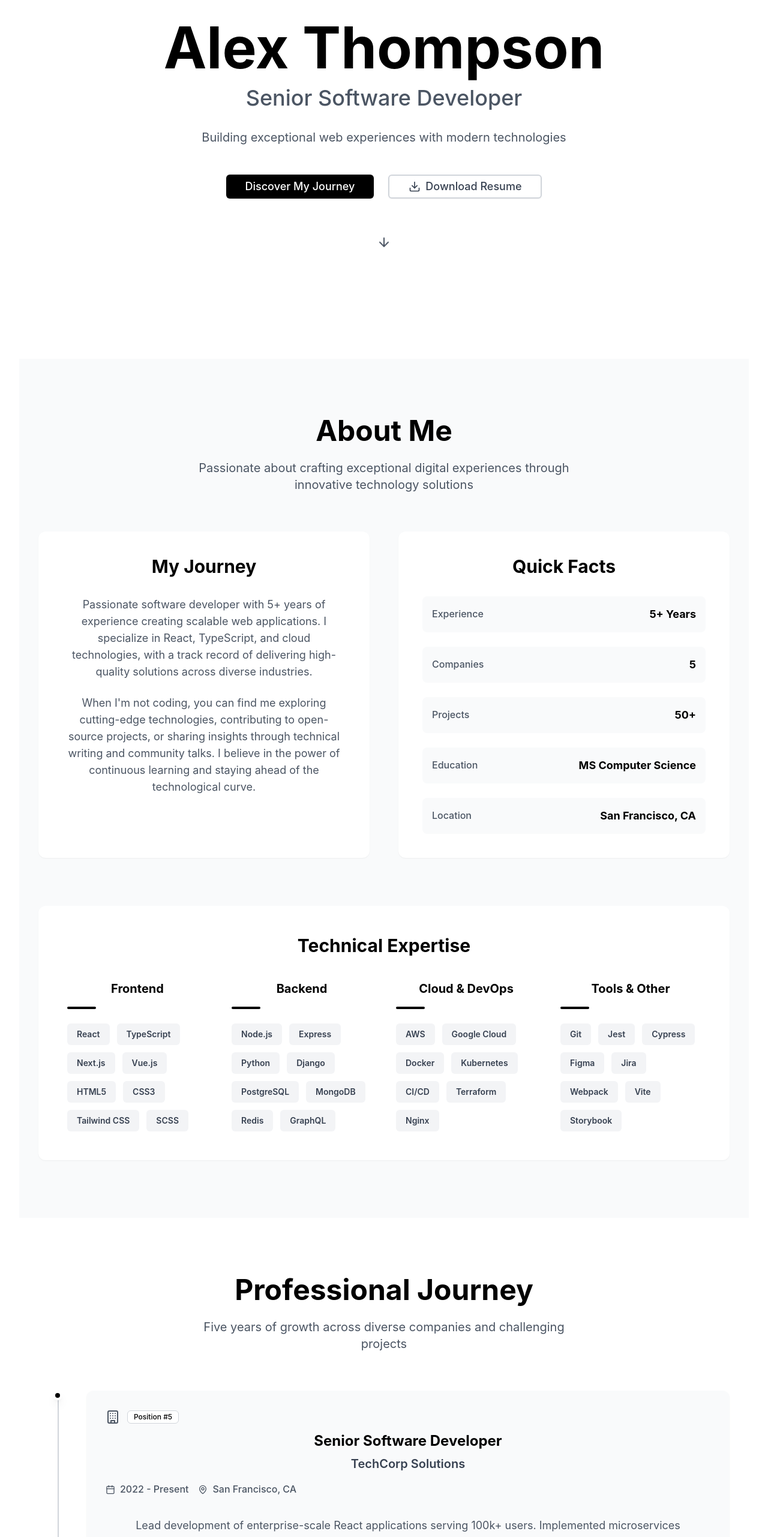
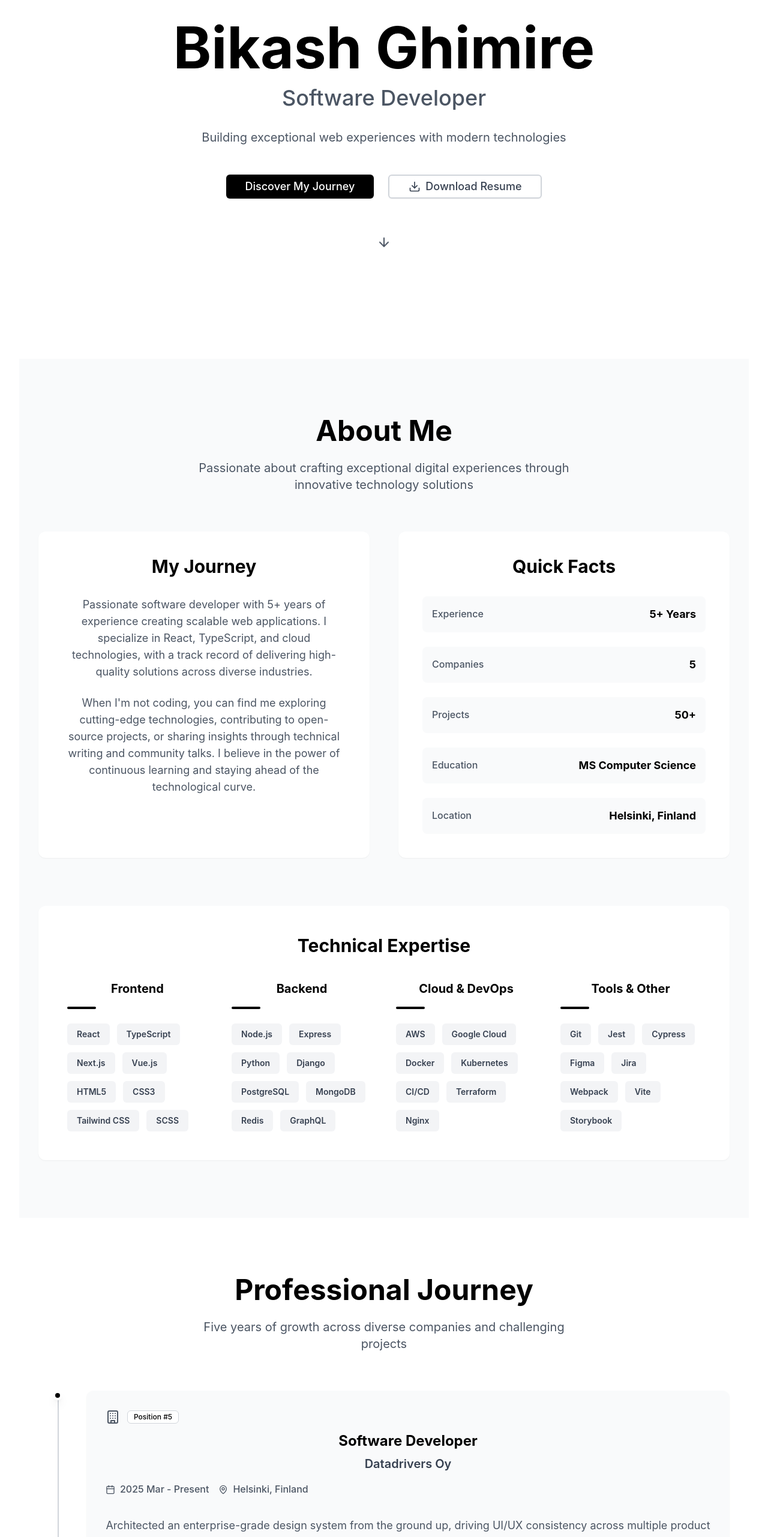
Before and after one commit to bikashghimire/bikashportfolio2.0, a React (Vite) app: page / in a window 1280 px wide. Shown: the part 234-2796 px from the top of the page at 60% size. Built offline with nearby package versions, Linux system fonts and the light colour scheme.

Commit message:
update work experience and education info

```diff
--- a/index.html
+++ b/index.html
@@ -4,22 +4,22 @@
     <meta charset="UTF-8" />
     <link rel="icon" type="image/svg+xml" href="/vite.svg" />
     <meta name="viewport" content="width=device-width, initial-scale=1.0" />
-    <title>Alex Thompson - Senior Software Developer</title>
-    <meta name="description" content="Senior Software Developer with 5+ years of experience creating scalable web applications using React, TypeScript, and modern technologies." />
+    <title>Bikash Ghimire - Software Developer</title>
+    <meta name="description" content="Software Developer with 5+ years of experience creating scalable web applications using React, TypeScript, and modern technologies." />
     <meta name="keywords" content="software developer, web developer, react developer, typescript, javascript, frontend, backend, full stack" />
-    <meta name="author" content="Alex Thompson" />
+    <meta name="author" content="Bikash Ghimire" />
 
     <!-- Open Graph / Facebook -->
     <meta property="og:type" content="website" />
-    <meta property="og:url" content="https://alexthompson.dev" />
-    <meta property="og:title" content="Alex Thompson - Senior Software Developer" />
-    <meta property="og:description" content="Senior Software Developer with 5+ years of experience creating scalable web applications using React, TypeScript, and modern technologies." />
+    <meta property="og:url" content="https://bikashghimire.dev" />
+    <meta property="og:title" content="Bikash Ghimire - Software Developer" />
+    <meta property="og:description" content="Software Developer with 5+ years of experience creating scalable web applications using React, TypeScript, and modern technologies." />
 
     <!-- Twitter -->
     <meta property="twitter:card" content="summary_large_image" />
-    <meta property="twitter:url" content="https://alexthompson.dev" />
-    <meta property="twitter:title" content="Alex Thompson - Senior Software Developer" />
-    <meta property="twitter:description" content="Senior Software Developer with 5+ years of experience creating scalable web applications using React, TypeScript, and modern technologies." />
+    <meta property="twitter:url" content="https://bikashghimire.dev" />
+    <meta property="twitter:title" content="Bikash Ghimire - Software Developer" />
+    <meta property="twitter:description" content="Software Developer with 5+ years of experience creating scalable web applications using React, TypeScript, and modern technologies." />
   </head>
   <body>
     <div id="root"></div>
--- a/src/App.tsx
+++ b/src/App.tsx
@@ -1,4 +1,3 @@
-import React from 'react';
 import { ThemeProvider } from '@/components/ThemeProvider';
 import Header from './components/Header';
 import Hero from './components/Hero';
--- a/src/data/portfolio.ts
+++ b/src/data/portfolio.ts
@@ -1,26 +1,43 @@
 export const personalInfo = {
-  name: "Alex Thompson",
-  title: "Senior Software Developer",
+  name: "Bikash Ghimire",
+  title: "Software Developer",
   tagline: "Building exceptional web experiences with modern technologies",
   bio: "Passionate software developer with 5+ years of experience creating scalable web applications. I specialize in React, TypeScript, and cloud technologies, with a track record of delivering high-quality solutions across diverse industries.",
-  location: "San Francisco, CA",
-  email: "alex.thompson@email.com",
-  phone: "+1 (555) 123-4567",
-  website: "https://alexthompson.dev",
-  github: "https://github.com/alexthompson",
-  linkedin: "https://linkedin.com/in/alexthompson",
-  twitter: "https://twitter.com/alexthompson"
+  location: "Helsinki, Finland",
+  email: "bikashghimire@2610.com",
+  website: "https://bikashghimire.dev",
+  github: "https://github.com/bikashghimire",
+  linkedin: "https://linkedin.com/in/bikashghimire",
+  twitter: "https://twitter.com/bikashghimire"
 };
 
 export const experience = [
   {
     id: 1,
-    company: "TechCorp Solutions",
-    position: "Senior Software Developer",
-    duration: "2022 - Present",
-    location: "San Francisco, CA",
-    description: "Lead development of enterprise-scale React applications serving 100k+ users. Implemented microservices architecture and improved application performance by 40%.",
-    technologies: ["React", "TypeScript", "Node.js", "AWS", "Docker", "GraphQL"],
+    company: "Datadrivers Oy",
+    position: " Software Developer",
+    duration: "2025 Mar - Present",
+    location: "Helsinki, Finland",
+    description:  "Architected an enterprise-grade design system from the ground up, driving UI/UX consistency across multiple product lines and significantly improving development velocity. Spearheaded front-end R&D initiatives by evaluating next-generation frameworks and authoring Architecture Decision Records (ADRs) to guide scalable component library selection. Developed a comprehensive, accessible, and performant component library using TypeScript, React, and Tailwind CSS. Established robust development infrastructure including Storybook documentation, design tokens, and automated testing frameworks. Collaborated cross-functionally with product, design, and backend teams to deliver seamless user experiences for flagship platforms such as Webauto and Fleetskills. Additionally, mentored teams on modern front-end best practices, component-driven development, and CI/CD workflows.",
+
+    technologies: [
+      "JavaScript",
+      "React",
+      "Storybook",
+      "TypeScript",
+      "Web Components",
+      "SASS",
+      "Jest",
+      "Azure",
+      "Azure DevOps",
+      "Tailwind CSS",
+      "Material UI",
+      "Git",
+      "CI/CD",
+      "shadcn/ui",
+      "Next.js",
+      "Figma",
+    ],
     achievements: [
       "Led team of 5 developers in building customer portal",
       "Reduced deployment time by 60% through CI/CD optimization",
@@ -29,12 +46,25 @@ export const experience = [
   },
   {
     id: 2,
-    company: "InnovateLabs",
-    position: "Full Stack Developer",
-    duration: "2021 - 2022",
-    location: "Austin, TX",
-    description: "Developed and maintained multiple client projects using React, Node.js, and PostgreSQL. Collaborated with design teams to create pixel-perfect user interfaces.",
-    technologies: ["React", "Node.js", "PostgreSQL", "Redis", "Jest", "Figma"],
+    company: "Metso",
+    position: "Software Developer",
+    duration: "May 2023 - Jan 2024",
+    location: "Espoo, Finland",
+    description: " At Metso, I led the development of scalable design system UI libraries, including a React-based framework and a framework-agnostic web components library, collectively achieving 100,000+ npm downloads. I ensured components were reusable, accessible, and performance-optimized, adhering to WCAG standards and collaborating with cross-functional teams. My work on the design system earned recognition at the Metso Innovation Award 2024 for its impact on UI/UX standardization and scalability. Additionally, I developed AI-driven solutions in Azure using OpenAI Studio, integrated CI/CD workflows, and deployed static web applications.",
+
+    technologies:[
+      "JavaScript",
+      "React",
+      "Storybook",
+      "TypeScript",
+      "Web Components",
+      "SASS",
+      "Jest",
+      "Azure",
+      "Azure OpenAI Studio",
+      "CI/CD",
+      "Figma",
+    ],
     achievements: [
       "Built 8 client projects from concept to production",
       "Achieved 95% test coverage across all projects",
@@ -43,12 +73,12 @@ export const experience = [
   },
   {
     id: 3,
-    company: "StartupHub",
-    position: "Frontend Developer",
-    duration: "2020 - 2021",
-    location: "Remote",
-    description: "Focused on creating responsive web applications and improving user experience. Worked closely with UX designers to implement interactive components.",
-    technologies: ["React", "JavaScript", "SCSS", "Webpack", "Storybook"],
+    company: "Funky Salsa Oy",
+    position: "Web Developer",
+    duration: "Aug 2022 - Mar 2023",
+    location: "Helsinki, Finland",
+    description:       " Developed an order-handling web application with modern features from scratch using modern features and practices",
+    technologies: ["SASS", "JavaScript", "React", "Firebase"],
     achievements: [
       "Increased user engagement by 35% through UX improvements",
       "Created reusable component library used across 3 products",
@@ -57,48 +87,58 @@ export const experience = [
   },
   {
     id: 4,
-    company: "WebSolutions Inc",
-    position: "Junior Developer",
-    duration: "2019 - 2020",
-    location: "New York, NY",
-    description: "Developed responsive websites and web applications using modern JavaScript frameworks. Gained experience in agile development methodologies.",
-    technologies: ["JavaScript", "React", "PHP", "MySQL", "Bootstrap"],
-    achievements: [
-      "Completed 15+ client websites with 100% satisfaction rate",
-      "Learned React and modern JavaScript best practices",
-      "Participated in daily standups and sprint planning"
-    ]
+  company: "Integrify Oy",
+    position: "Full Stack Developer",
+  duration: "January 2022 - June 2022",
+  location: "Helsinki, Finland",
+  description: "Joined through the six-month intensive full-stack program for modern web development with the stacks of React, TypeScript, NodeJS, MongoDB, SQL & PostgreSQL with the role of Full stack developer.",
+  technologies: ["HTML", "CSS", "JavaScript", "React", "MongoDB"],
+  achievements: [
+    "Completed 3 full-stack projects in a team of 5",
+    "Gained hands-on experience with Agile methodologies",
+    "Developed RESTful APIs and integrated third-party services"
+  ]
   },
   {
     id: 5,
-    company: "Digital Agency Pro",
-    position: "Web Developer Intern",
-    duration: "2018 - 2019",
-    location: "Los Angeles, CA",
-    description: "Started career as an intern, learning fundamental web development skills and working on small client projects under supervision.",
-    technologies: ["HTML", "CSS", "JavaScript", "WordPress", "jQuery"],
-    achievements: [
-      "Built 5 WordPress websites from scratch",
-      "Learned version control with Git and GitHub",
-      "Gained foundational knowledge in web development"
-    ]
+  company: "Centria University of Applied Sciences",
+  position: "Software Developer Intern",
+  duration: "July 2021 - December 2021",
+  location: "Kokkola, Finland",
+  description: "During my six-month internship at Centria University of Applied Sciences in Kokkola, I engaged in two significant projects, one in Game Development and the other in Web Development. In the Game Development project, I collaborated with a team to create an interactive game using C++ and Unity, focusing on gameplay mechanics and user experience. In the Web Development project, I developed a web application using HTML, CSS, JavaScript, PHP, and MySQL, implementing features such as user authentication and database management. This internship provided me with valuable hands-on experience in both game and web development, enhancing my technical skills and teamwork abilities.",
+  technologies: ["HTML", "CSS", "JavaScript", "PHP", "MySQL", "C++", "Arduino", "Raspberry Pi", "Agile Methodology"],
+  achievements: [
+    "Developed a web application with user authentication",
+    "Created an interactive game using C++ and Unity",
+    "Implemented database management features in PHP and MySQL"
+  ]
   }
 ];
+
 
 export const education = [
   {
     id: 1,
-    institution: "Stanford University",
-    degree: "Master of Science in Computer Science",
-    duration: "2016 - 2018",
-    location: "Stanford, CA",
-    gpa: "3.8/4.0",
+    institution: "Åbo Akademi University",
+    degree:       "Masters Degree in Information Technology, Computer Software Engineering",
+
+    duration: "2023 - 2025",
+    location: "Turku, Finland",
     coursework: [
-      "Advanced Algorithms",
+       "Artificial Intelligence",
+      "Software Quality",
       "Machine Learning",
-      "Software Engineering",
-      "Database Systems",
-      "Computer Networks"
+      "Web Technologies",
+      "System Safety",
+      "Project Course",
+      "Autonomic Software and System",
+      "Tools for Reliable Software Construction",
+      "Cloud Computing",
+      "Code Optimisation",
+      "Research Method in Computer Science and Engineering",
+      "Data Science",
+      "Software Construction",
+      "Analytics for Industrial Internet",
     ],
     achievements: [
       "Dean's List for 3 consecutive semesters",
@@ -108,17 +148,26 @@ export const education = [
   },
   {
     id: 2,
-    institution: "University of California, Berkeley",
-    degree: "Bachelor of Science in Computer Science",
-    duration: "2012 - 2016",
-    location: "Berkeley, CA",
-    gpa: "3.7/4.0",
+    institution: "Centria University of Applied Sciences",
+    degree:
+      "Bachelor's degree in Information Technology, Computer Software Engineering",
+    duration: "Aug 2017 - Dec 2021",
+    location: "Kokkola, Finland",
     coursework: [
-      "Data Structures",
-      "Computer Architecture",
-      "Operating Systems",
-      "Software Engineering",
-      "Web Development"
+      "Extent of Studies : 240 Cr.",
+      "Completed Studies : 275 Cr.",
+      "Software Engineering, Mathematics, Physics and Chemistry",
+      "Algorithm and Data Structure",
+      "Modeling Techniques, Object-Oriented Programming & Modelling",
+      "Mobile Software Development I & II",
+      "Embedded Software",
+      "Software Project",
+      "Agile Methodology",
+      "Android Programming",
+      "C, C++, Java, JavaScript, HTML, CSS, SQL, C#(ASP.NET)",
+      "IP Networks, CCNA1, Security, Routing and Switching essentials",
+      "Netbeans, Microsoft Visual Studio",
+      "Project Management",
     ],
     achievements: [
       "Graduated Magna Cum Laude",
```
Also changed, not shown: src/components/Education.tsx (+1 -6 lines).
